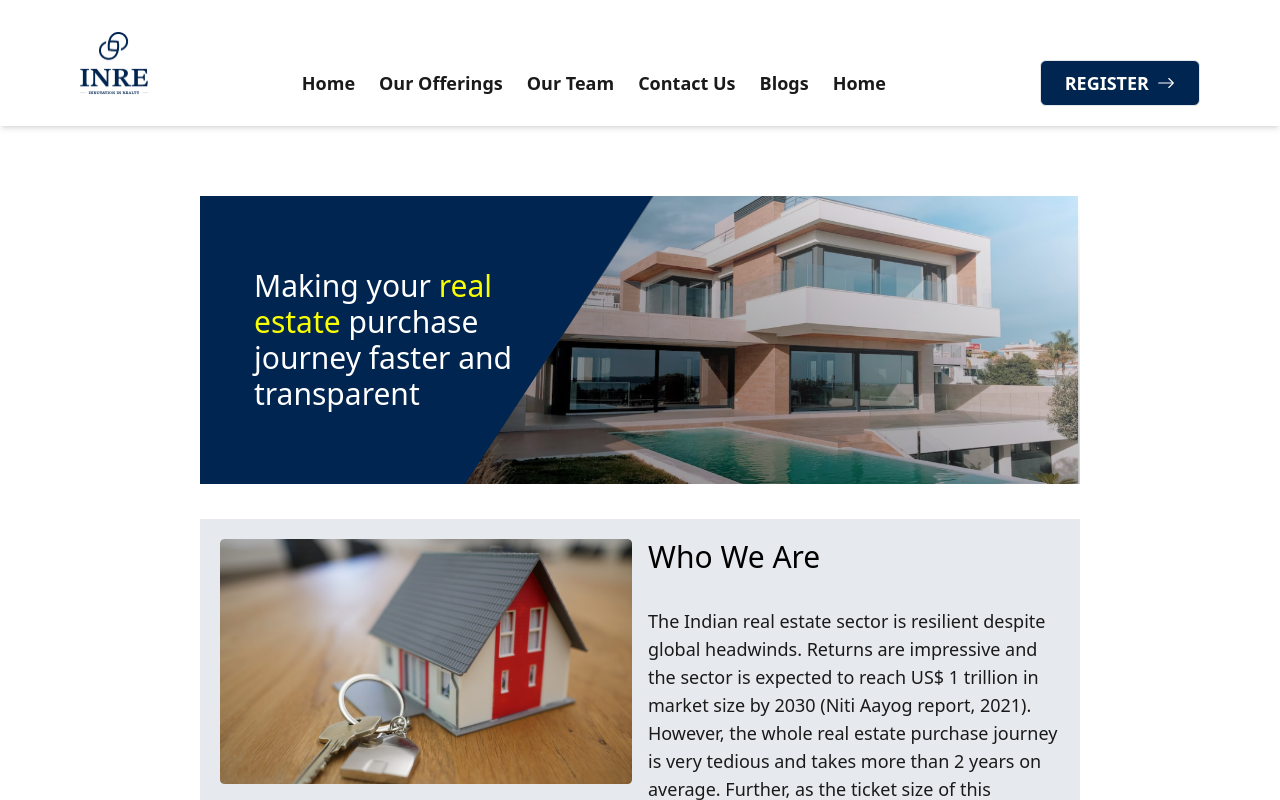
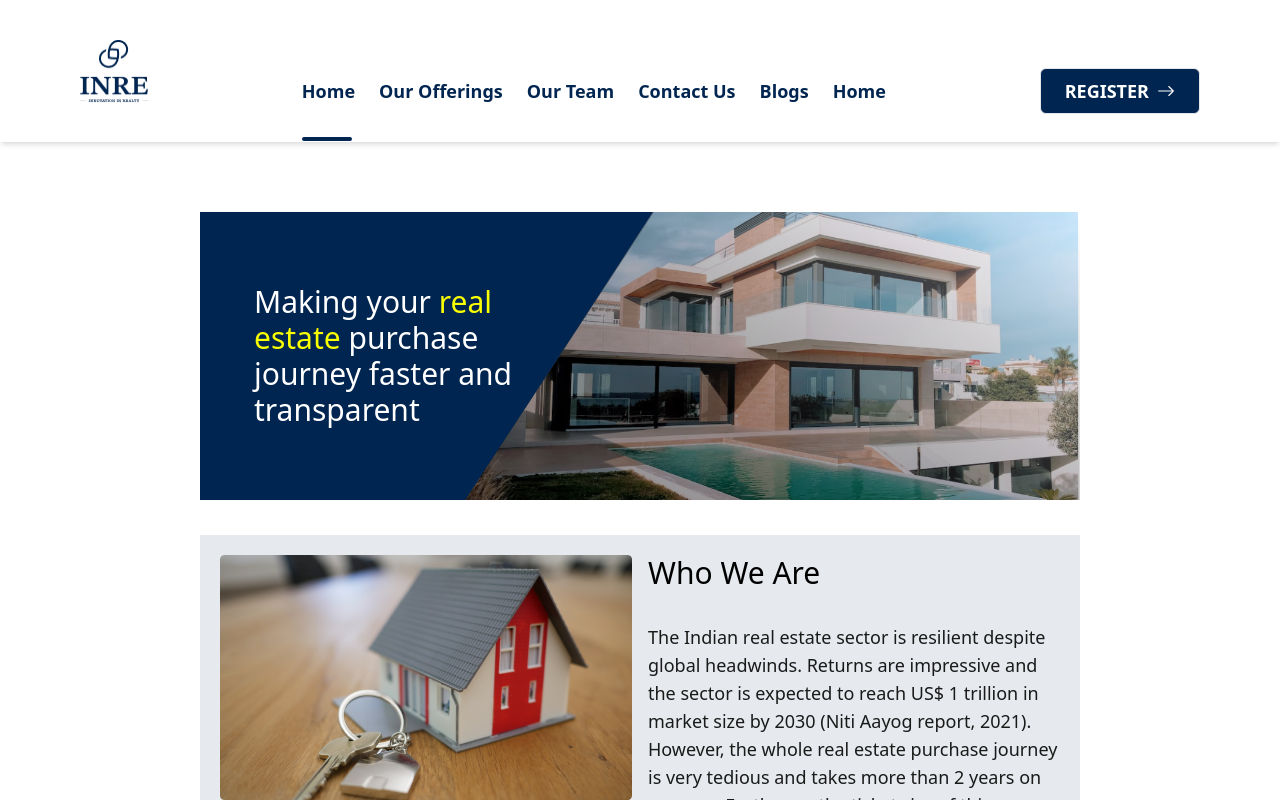
Before and after one commit to Asaduzzaman14/iner-figma-to-react, a React (Create React App) app: page / in a window 1280 px wide. Shown: the top 800 px of the page. Built offline with nearby package versions, Linux system fonts and the light colour scheme.

Commit message:
completed

```diff
--- a/src/components/Header.js
+++ b/src/components/Header.js
@@ -13,7 +13,7 @@ const Header = () => {
     return (
         <>
             <div className=' shadow-md z-50 w-full  relative top-0 left-0'>
-                <div className=' md:flex justify-between px-5 lg:px-20 items-center bg-white'>
+                <div className=' md:flex justify-between px-5 py-2 lg:px-20 items-center bg-white'>
 
                     <div className='relative lg:flex-basis-1/4 lg:py-2 '>
                         <a href='/' class=" ">
@@ -23,35 +23,36 @@ const Header = () => {
 
 
                     {/* mobile icon  */}
-                    <div onClick={() => setOpen(!open)} className='text-3xl absolute right-8 top-4 cursor-pointer lg:hidden'>
+                    <div onClick={() => setOpen(!open)} className='text-3xl absolute right-8 top-5 cursor-pointer lg:hidden'>
                         <ion-icon name={open ? 'close' : 'menu'}><BiMenuAltLeft /> </ion-icon>
                     </div>
 
 
 
-                    <ul className={`  lg:flex  justify-between  absolute lg:static  lg:z-auto z-[-1] left-0 w-full lg:w-auto lg:pl-0  transition-all duration-500 bg-white ease-in ${open ? 'top-[60px]' : 'top-[-280px]'}`}>
+                    <ul className={`  lg:flex  justify-between  absolute lg:static  lg:z-auto z-[-1] left-0 w-full lg:w-auto lg:pl-0  transition-all duration-500 bg-white ease-in ${open ? 'top-[70px]' : 'top-[-290px]'}`}>
 
                         <div className="lg:flex  lg:justify-around">
                             <div className='lg:flex gap-6 lg:justify-between'>
 
-                                <li className=' pb-[20px] lg:pt-[60px]'>
-                                    <span className='font-semibold text-[#1A1A1A] text-lg'>Home</span>
+                                <li className=' pb-[20px] lg:pt-[60px] relative'>
+                                    <span className='font-semibold text-[#002550] text-lg'>Home</span>
+                                    <div className=' border-2 rounded-full h-[2px] w-[50px] hidden lg:block border-[#002550] absolute -bottom-4'></div>
                                 </li>
 
                                 <li className=' pb-[20px] lg:pt-[60px]'>
-                                    <span className='font-semibold text-[#1A1A1A] text-lg'>Our Offerings</span>
+                                    <span className='font-semibold text-[#002550] text-lg'>Our Offerings</span>
                                 </li>
                                 <li className=' pb-[20px] lg:pt-[60px]'>
-                                    <span className='font-semibold text-[#1A1A1A] text-lg'>Our Team</span>
+                                    <span className='font-semibold text-[#002550] text-lg'>Our Team</span>
                                 </li>
                                 <li className=' pb-[20px] lg:pt-[60px]'>
-                                    <span className='font-semibold text-[#1A1A1A] text-lg'>Contact Us</span>
+                                    <span className='font-semibold text-[#002550] text-lg'>Contact Us</span>
                                 </li>
                                 <li className=' pb-[20px] lg:pt-[60px]'>
-                                    <span className='font-semibold text-[#1A1A1A] text-lg'>Blogs</span>
+                                    <span className='font-semibold text-[#002550] text-lg'>Blogs</span>
                                 </li>
                                 <li className=' pb-[20px] lg:pt-[60px]'>
-                                    <span className='font-semibold text-[#1A1A1A] text-lg'>Home</span>
+                                    <span className='font-semibold text-[#002550] text-lg'>Home</span>
                                 </li>
 
                             </div>
```
